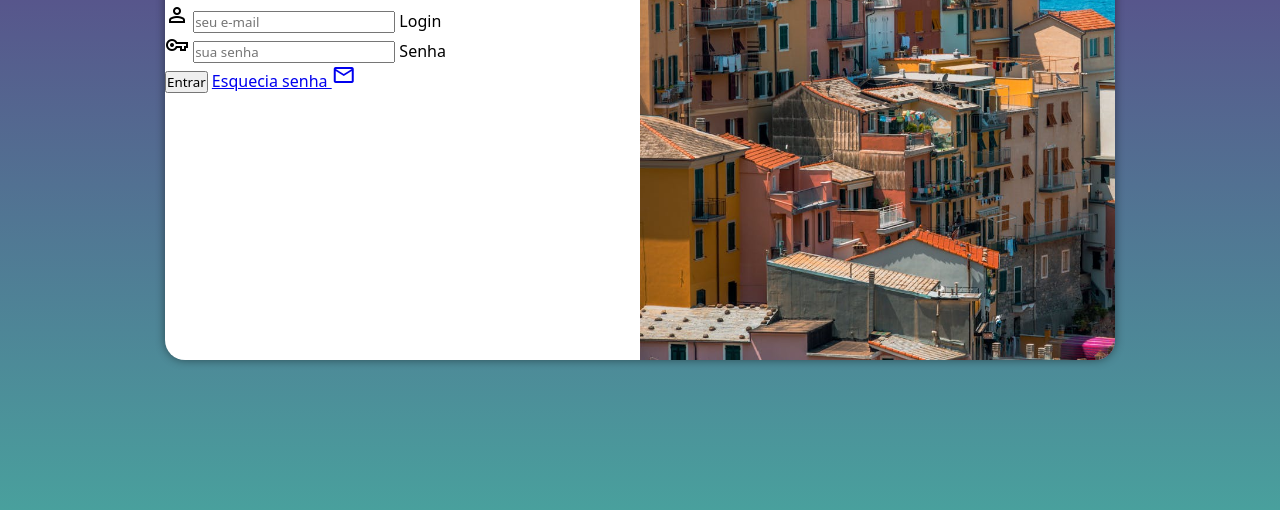
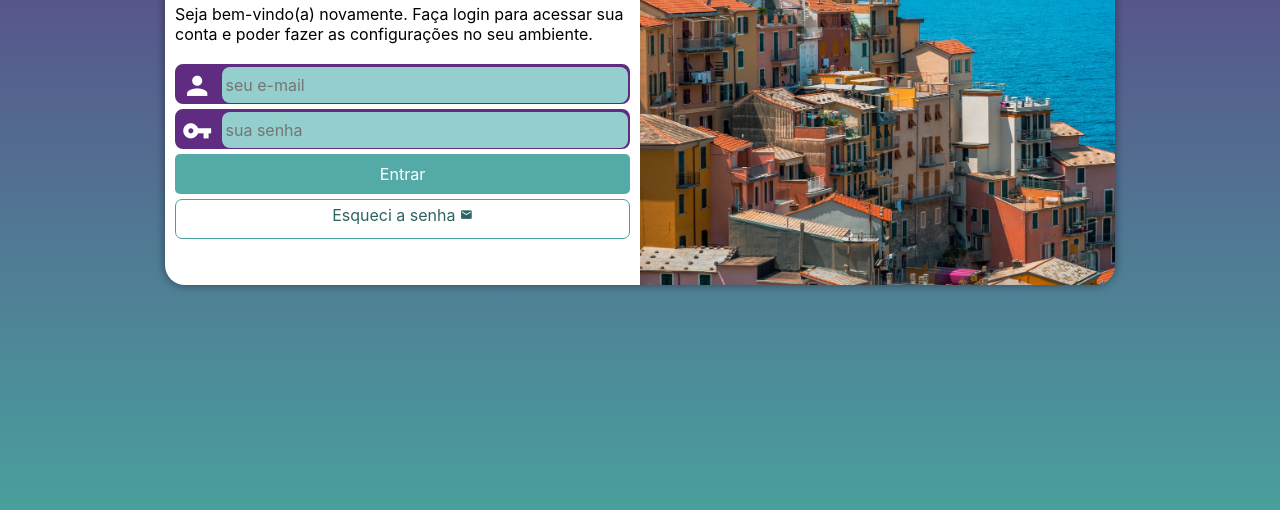
Before and after one commit to JhonatanHermes/project-login, a plain HTML site: page index.html in a window 1280 px wide. Shown: the part 290-800 px from the top of the page. Drawn offline with nearby package versions, Linux system fonts and the light colour scheme.

Commit message:
login completo

```diff
--- a/estilos/media-query.css
+++ b/estilos/media-query.css
@@ -1,13 +1,22 @@
 @charset "UTF-8";
 
-@media screen and (min-width: 768px) and (max-width: 992px) {
+/* Typical Device Breakpoints
+------------------------------
+Pequenas telas: até 600px
+Celular: de 600px até 768px
+Tablet: 768px até 992px
+Desktop: 992px até 1200px
+Grandes telas: acima de 1200px
+*/
 
+@media screen and (min-width: 768px) and (max-width: 992px) { /* CONFIGURAÇÃO PARA TABLET */
     body {
         background-image: linear-gradient(to top, #49a09d, #5f2c82);
     }
 
     section#login {
         width: 80vw;
+        height: 280px;
     }
 
     section#login > div#imagem {
@@ -22,14 +31,14 @@
     }
 }
 
-@media screen and (min-width: 992px) {
-
+@media screen and (min-width: 992px) { /* CONFIGURAÇÕES PARA DESKTOP */
     body {
         background-image: linear-gradient(to top, #49a09d, #5f2c82);
     }
 
     section#login {
         width: 950px;
+        height: 350px;
     }
 
     section#login > div#imagem {
@@ -47,8 +56,8 @@
         font-size: 2em;
     }
 
-
-    div#formulario {
-        font-size: 1.2em;
+    div#formulario > p {
+        font-size: 1em;
+        margin: 20px 0px;
     }
 }
--- a/estilos/style.css
+++ b/estilos/style.css
@@ -7,14 +7,14 @@
 */
 
 * {
-    font-family: system-ui, -apple-system, BlinkMacSystemFont, 'Segoe UI', Roboto, Oxygen, Ubuntu, Cantarell, 'Open Sans', 'Helvetica Neue', sans-serif;
+    font-family: -apple-system, BlinkMacSystemFont, 'Segoe UI', Roboto, Oxygen, Ubuntu, Cantarell, 'Open Sans', 'Helvetica Neue', sans-serif;
     padding: 0px;
     margin: 0px;
     box-sizing: border-box;
 }
 
 body, html {
-    background-color: #49a09d;
+    background-color: #5f2c82;
     height: 100vh;
     width: 100vw;
 }
@@ -29,26 +29,28 @@ section#login {
     position: absolute;
     top: 50%;
     left: 50%;
-    transform: translate(-50%, -50%);
     overflow: hidden;
+
     background-color: white;
     width: 250px;
-    height: 500px;
+    height: 515px;
     border-radius: 20px;
     box-shadow: 0px 0px 10px rgba(0, 0, 0, 0.450);
+
+    transform: translate(-50%, -50%);
     transition: width .3s, height .3s;
     transition-timing-function: ease;
 }
 
 section#login > div#imagem {
     display: block;
-    background: #5f2c82 url('../imagens/moradias.jpg') no-repeat;
+    background: #5f2c82 url(../imagens/moradias.jpg) no-repeat;
     background-size: cover;
     background-position: left bottom;
     height: 200px;
 }
 
-sectioin#login > div#formulario {
+section#login > div#formulario {
     display: block;
     padding: 10px;
 }
@@ -58,6 +60,83 @@ div#formulario > h1 {
     margin-bottom: 10px;
 }
 
-div#formulario {
+div#formulario > p {
     font-size: 0.8em;
 }
+
+form > div.campo {
+    background-color: #5f2c82;
+    border: 2px solid #5f2c82;
+    display: block;
+    width: 100%;
+    height: 40px;
+    border-radius: 8px;
+    margin: 5px 0px;
+}
+
+div.campo > label {
+    display: none;
+}
+
+div.campo > i {
+    color: white;
+    /*background-color: black;*/
+    font-size: 1.9em;
+    width: 40px;
+    padding: 5px;
+}
+
+div.campo > input {
+    background-color: #94cfcd;
+    font-size: 1em;
+    width: calc(100% - 45px);
+    height: 100%;
+    border: 0px;
+    border-radius: 8px;
+    padding: 4px;
+    transform: translateY(-10px);
+}
+
+div.campo > input:focus-within {
+    background-color: white;
+    border: none;
+}
+
+form > input[type=submit] {
+    display: block;
+    font-size: 1em;
+    width: 100%;
+    height: 40px;
+    background-color: #53aaa7;
+    color: white;
+    border: none;
+    border-radius: 5px;
+    cursor: pointer;
+}
+
+form > input[type=submit]:hover {
+    background-color: #2d6462;
+}
+
+form > a.botao {
+    display: block;
+    text-align: center;
+    font-size: 1em;
+    width: 100%;
+    height: 40px;
+    padding-top: 5px;
+    margin-top: 5px;
+    background-color: white;
+    color: #2d6462;
+    border: 1px solid #49a09d;
+    border-radius: 7px;
+    text-decoration: none;
+}
+
+form > a.botao:hover {
+    background-color: #6cd3cf;
+}
+
+form > a.botao > i {
+    font-size: 0.8em;
+}
--- a/index.html
+++ b/index.html
@@ -4,7 +4,7 @@
     <meta charset="UTF-8">
     <meta name="viewport" content="width=device-width, initial-scale=1.0">
     <title>Login</title>
-    <link rel="stylesheet" href="https://fonts.googleapis.com/css2?family=Material+Symbols+Outlined:opsz,wght,FILL,GRAD@20..48,100..700,0..1,-50..200" />
+    <link href="https://fonts.googleapis.com/icon?family=Material+Icons" rel="stylesheet">
     <link rel="stylesheet" href="estilos/style.css">
     <link rel="stylesheet" href="estilos/media-query.css">
 </head>
@@ -12,32 +12,28 @@
     <main>
         <section id="login">
             <div id="imagem">
-
+                <!-- Aqui vai a imagem nas CSS -->
             </div>
             <div id="formulario">
                 <h1>Login</h1>
-                <p>Seja bem-vindo(a) novamente. Fala login para acessar sua conta e poder fazer as configurações no seu ambiente.</p>
-            </div>
+                <p>Seja bem-vindo(a) novamente. Faça login para acessar sua conta e poder fazer as configurações no seu ambiente.</p>
                 <form action="login.php" method="post" autocomplete="on">
                     <div class="campo">
-                    <span class="material-symbols-outlined">
-                        person
-                        </span>
+                        <i class="material-icons">person</i>
                         <input type="email" name="login" id="ilogin" placeholder="seu e-mail" autocomplete="email" required maxlength="30">
                         <label for="ilogin">Login</label>
                     </div>
                     <div class="campo">
-                    <span class="material-symbols-outlined">
-                        vpn_key
-                        </span>
+                        <i class="material-icons">vpn_key</i>
                         <input type="password" name="senha" id="isenha" placeholder="sua senha" autocomplete="current-password" required minlength="8" maxlength="20">
                         <label for="isenha">Senha</label>
                     </div>
                     <input type="submit" value="Entrar">
-                <a href="esqueci.html">
-                    Esquecia senha <span class="material-symbols-outlined">mail</span>
+                    <a href="esqueci.html" class="botao">
+                        Esqueci a senha <i class="material-icons">mail</i>
                     </a>
                 </form>
+            </div>
         </section>
     </main>
 </body>
```
Lines whose indentation alone changed are shown as unchanged.
